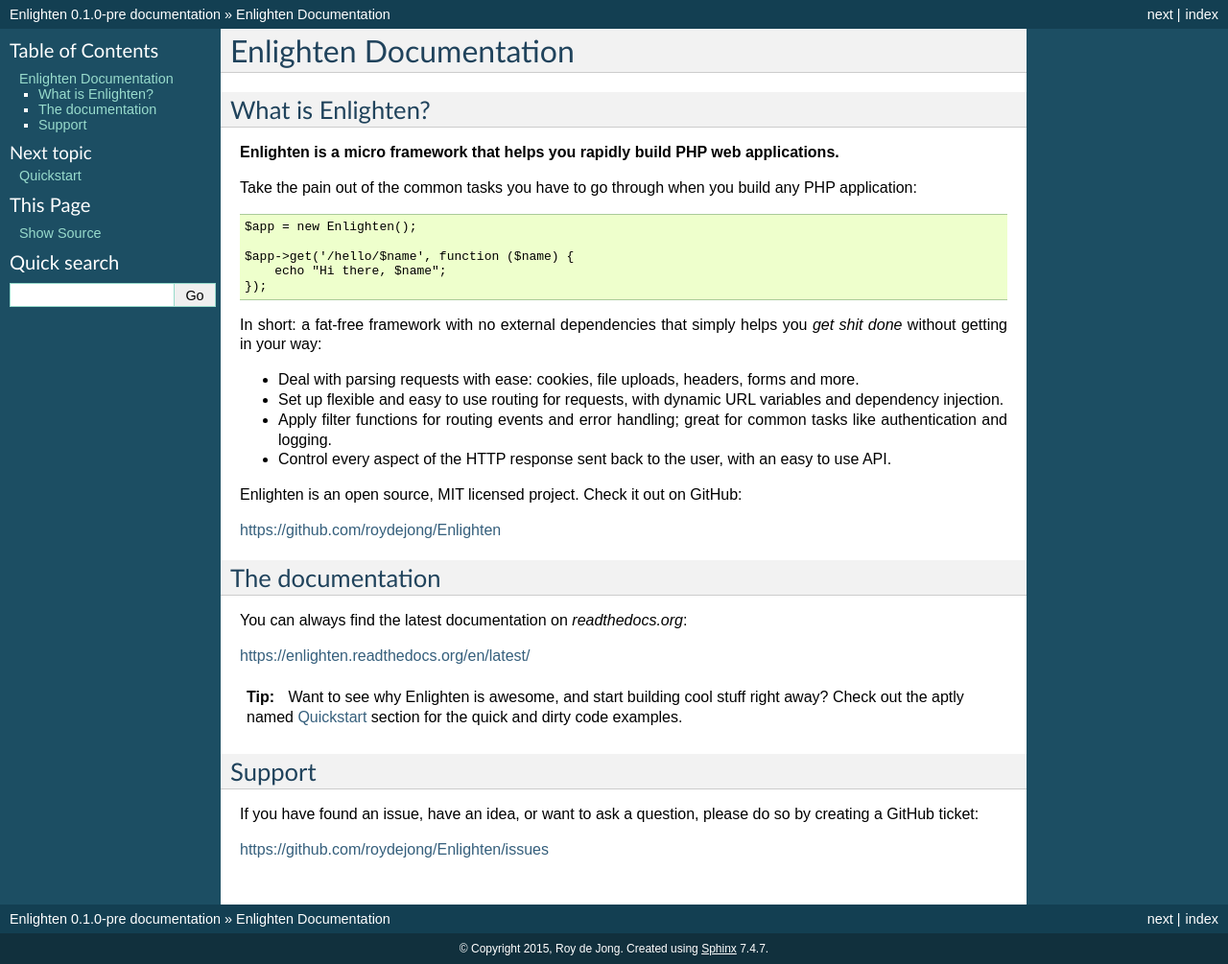
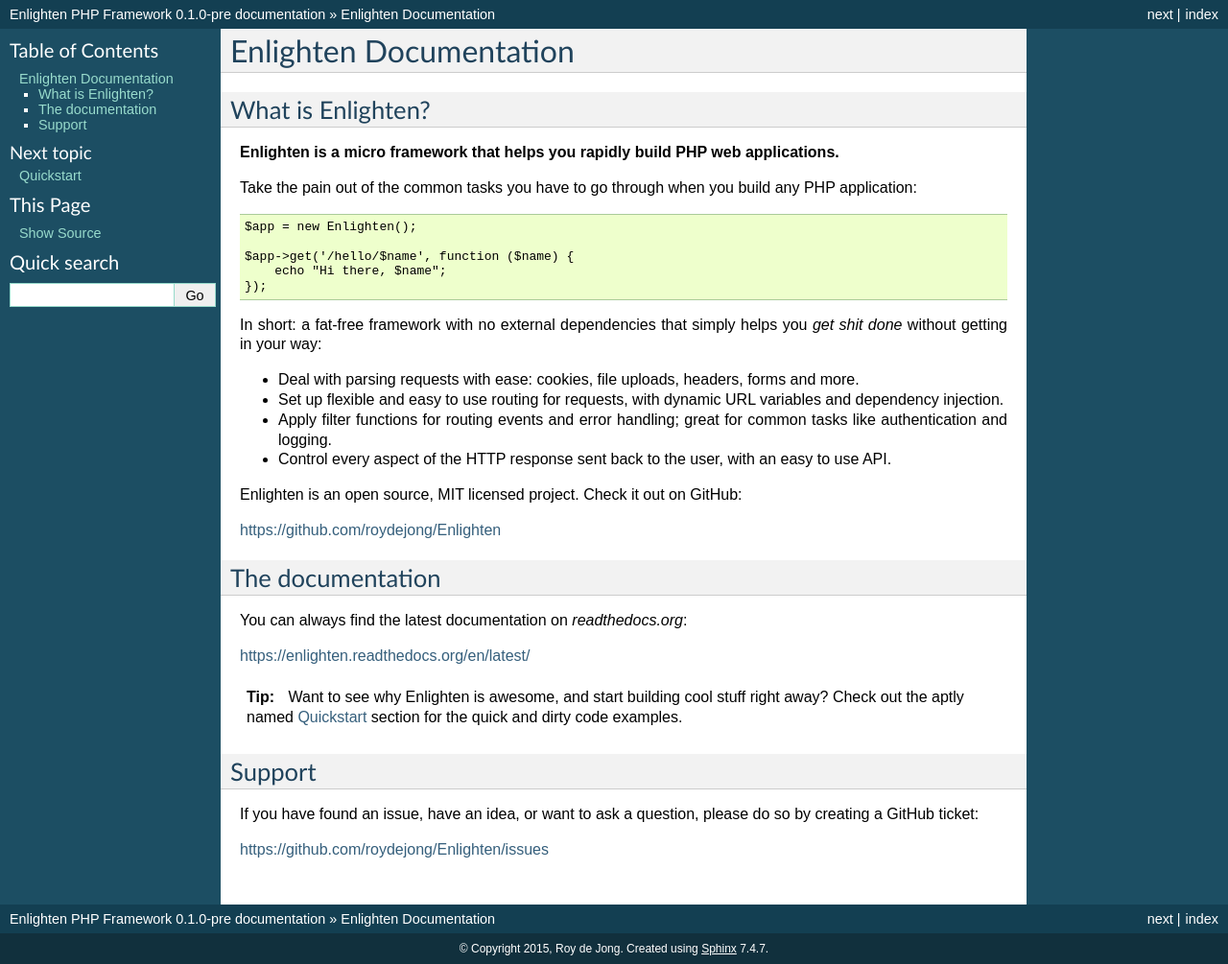
Before and after one commit to roydejong/Enlighten, a Sphinx documentation site: the page built from docs/index.rst, in a window 1280 px wide. Shown: the whole page at 96% size. Built offline with Sphinx 7.4.7, drawn with Linux system fonts in a browser that asks for light colours; pages that are not in the unit, such as notebooks, are missing from menus.

Commit message:
Docs - Config: Change project name to "Enlighten PHP Framework" (SEO purposes, really)

```diff
--- a/docs/conf.py
+++ b/docs/conf.py
@@ -46,7 +46,7 @@
 master_doc = 'index'
 
 # General information about the project.
-project = u'Enlighten'
+project = u'Enlighten PHP Framework'
 copyright = u'2015, Roy de Jong'
 author = u'Roy de Jong'
 
```
